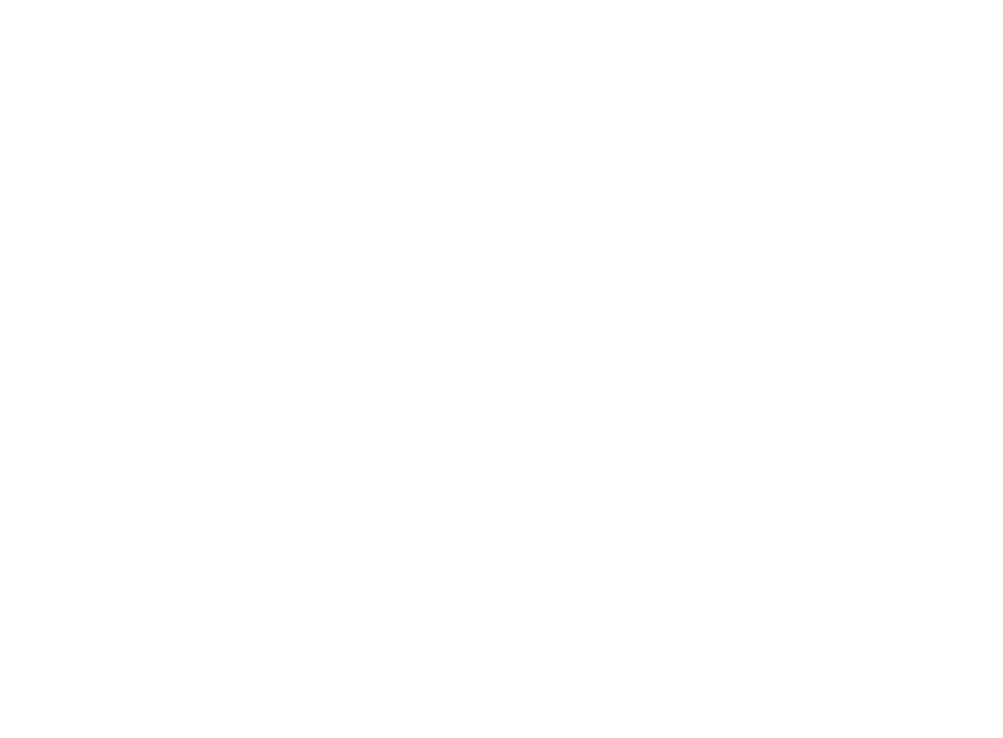
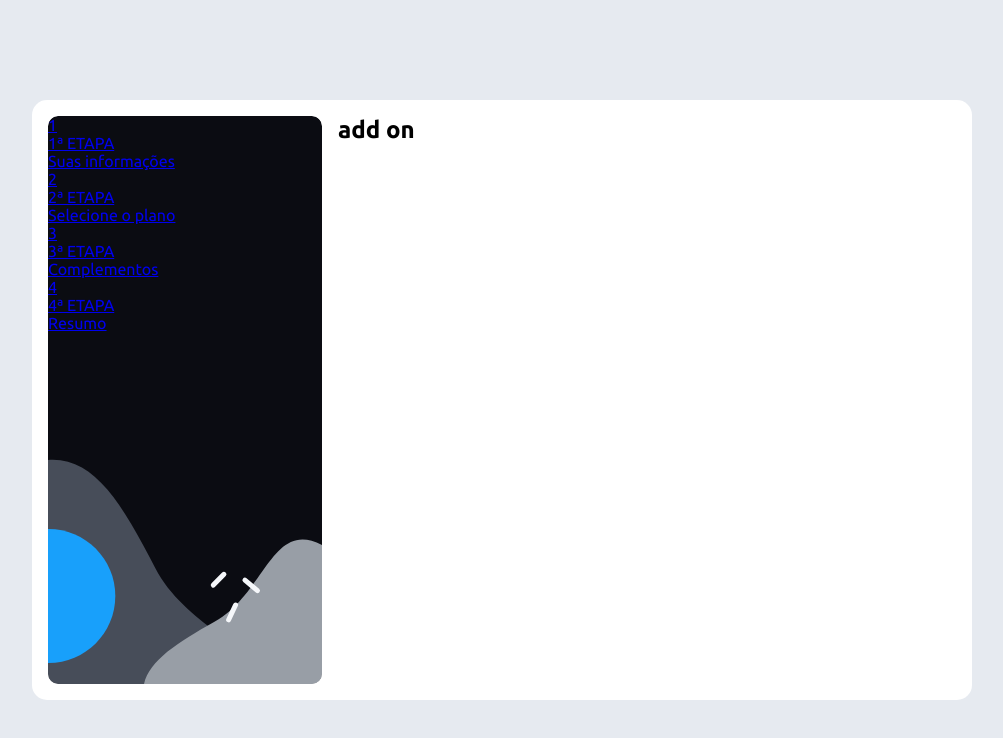
Before and after one commit to rafaelvieiracosta/form-multi-step, a Vue app: page / in a window 1280 px wide. Shown: the top 738 px of the page, without its empty margins (138-1141 px from the left). Built offline with nearby package versions, Linux system fonts and the light colour scheme.

Commit message:
feat: structure header and change readme

```diff
--- a/src/App.vue
+++ b/src/App.vue
@@ -1,5 +1,88 @@
 <template>
-  <div id="app"></div>
+  <div id="app">
+    <main class="main">
+      <header>
+        <nav>
+          <ul class="navigation">
+            <li class="navigation-item">
+              <router-link to="/" class="navigation-item-link">
+                <div class="navigation-item-link-number">1</div>
+                <div class="navigation-item-link-text">
+                  <span class="navigation-item-link-text-step">1ª ETAPA</span>
+                  <p class="navigation-item-link-text-name">Suas informações</p>
+                </div>
+              </router-link>
+            </li>
+
+            <li class="navigation-item">
+              <router-link to="/plan" class="navigation-item-link">
+                <div class="navigation-item-link-number">2</div>
+                <div class="navigation-item-link-text">
+                  <span class="navigation-item-link-text-step">2ª ETAPA</span>
+                  <p class="navigation-item-link-text-name">
+                    Selecione o plano
+                  </p>
+                </div>
+              </router-link>
+            </li>
+
+            <li class="navigation-item">
+              <router-link to="/addons" class="navigation-item-link">
+                <div class="navigation-item-link-number">3</div>
+                <div class="navigation-item-link-text">
+                  <span class="navigation-item-link-text-step">3ª ETAPA</span>
+                  <p class="navigation-item-link-text-name">Complementos</p>
+                </div>
+              </router-link>
+            </li>
+
+            <li class="navigation-item">
+              <router-link to="/summary" class="navigation-item-link">
+                <div class="navigation-item-link-number">4</div>
+                <div class="navigation-item-link-text">
+                  <span class="navigation-item-link-text-step">4ª ETAPA</span>
+                  <p class="navigation-item-link-text-name">Resumo</p>
+                </div>
+              </router-link>
+            </li>
+          </ul>
+        </nav>
+      </header>
+
+      <router-view />
+
+      <footer></footer>
+    </main>
+  </div>
 </template>
 
-<style></style>
+<style>
+@import url("../src/assets/css/style.css");
+
+#app {
+  min-height: 100vh;
+  display: flex;
+  justify-content: center;
+  align-items: center;
+  padding: 20px;
+  background-color: var(--c2);
+}
+.main {
+  display: grid;
+  grid-template-columns: minmax(180px, 274px) minmax(420px, 1fr);
+  column-gap: 16px;
+  width: 100%;
+  max-width: 940px;
+  padding: 16px;
+  background-color: var(--c0);
+  border-radius: 15px;
+}
+
+.navigation {
+  height: 568px;
+  background-image: url("../src/assets/images/bg-sidebar-desktop.svg");
+  background-repeat: no-repeat;
+  border-radius: 10px;
+  overflow: hidden;
+}
+</style>
```
Also changed, not shown: 1 other file (tests, documents, lock files or other folders).
